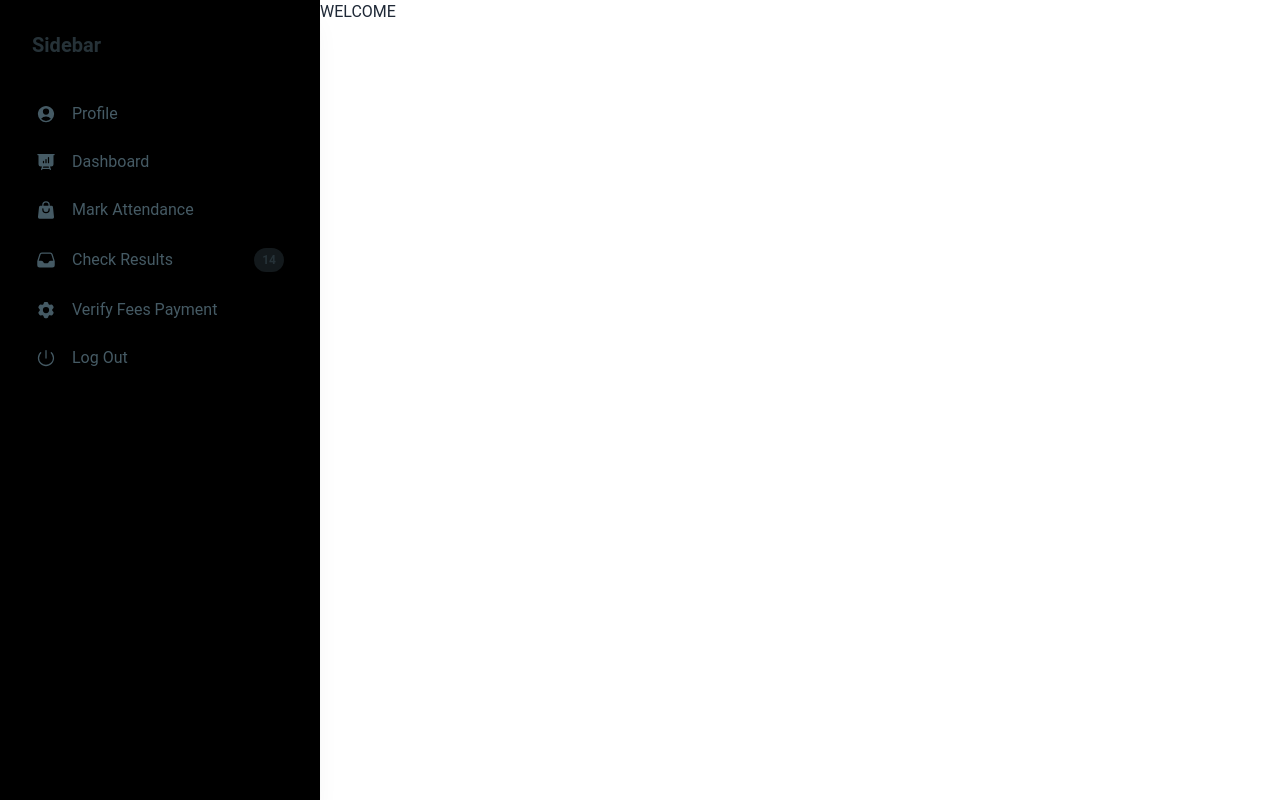
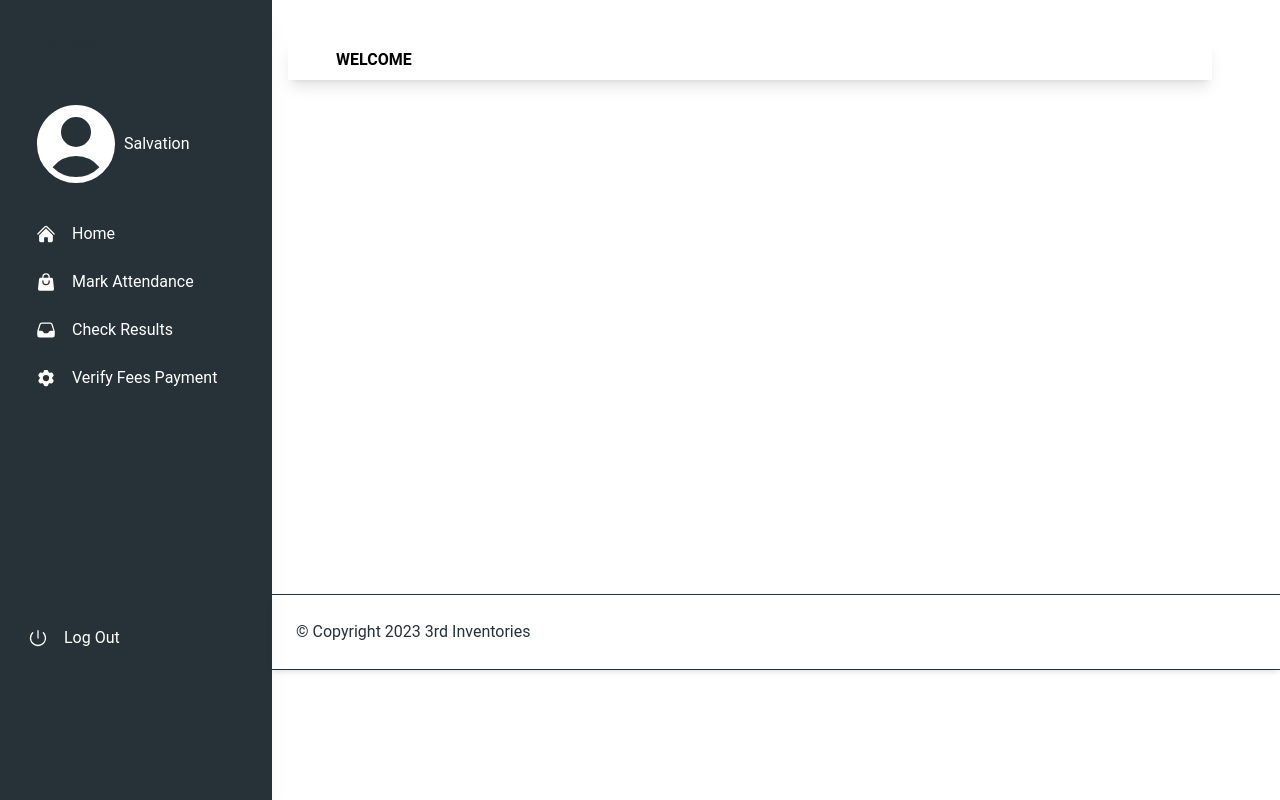
Before and after one commit to Salvation-Onovo/school-portal, a React (Vite) app: page /Home in a window 1280 px wide. Built offline with nearby package versions, Linux system fonts and the light colour scheme.

Commit message:
second commit

```diff
--- a/package.json
+++ b/package.json
@@ -11,6 +11,8 @@
   },
   "dependencies": {
     "@heroicons/react": "^2.0.18",
+    "@material-tailwind/react": "^2.1.2",
+    "axios": "^1.5.1",
     "react": "^18.2.0",
     "react-dom": "^18.2.0",
     "react-router-dom": "^6.16.0"
--- a/src/App.jsx
+++ b/src/App.jsx
@@ -1,5 +1,5 @@
 import { BrowserRouter, Route, Routes } from "react-router-dom"
-import { Home, Login, ResetPassword, SignUp } from './components'
+import { CheckResult, Home, Login, MarkAttendance, ResetPassword, SignUp, VerifyPayment } from './components'
 
 function App() {
 
@@ -8,8 +8,11 @@ function App() {
       <Routes>
         <Route exact path="/" element={<SignUp/>} />
         <Route path="Login" element={<Login/>} />
-        <Route path="ResetPassword" element={<ResetPassword/>} />
-        <Route path="Home" element={<Home/>} />
+        <Route path="ResetPassword" element={<ResetPassword/>}/>
+        <Route path="Home" element={<Home/>}/>
+        <Route path="MarkAttendance" element={<MarkAttendance/>}/>
+        <Route path="CheckResult" element={<CheckResult/>}/>
+        <Route path="VerifyPayment" element={<VerifyPayment/>}/>
       </Routes>
     </BrowserRouter>
   )
--- /dev/null
+++ b/src/Pages/CheckResult.jsx
@@ -0,0 +1,13 @@
+import { Footer, SideBar } from '../components'
+
+function CheckResult() {
+  return (
+    <div>
+      <div className="flex">
+        <SideBar />
+      </div>
+    </div>
+  )
+}
+
+export default CheckResult
--- /dev/null
+++ b/src/Pages/Home.jsx
@@ -0,0 +1,21 @@
+import { Footer, SideBar } from "../components"
+
+
+function Home() {
+  return (
+    <div>
+      <div className="flex">
+        <SideBar />
+        <div className="w-full">
+          <div className="mt-10 w-11/12 h-max mx-4 border-blue-gray-900 shadow-lg">
+            <p className="mx-10 text-black p-2 font-semibold">WELCOME</p>
+          </div>
+          <Footer />
+        </div>
+
+      </div>
+    </div>
+  )
+}
+
+export default Home
--- /dev/null
+++ b/src/Pages/MarkAttendance.jsx
@@ -0,0 +1,13 @@
+import { SideBar } from "../components"
+
+function MarkAttendance() {
+  return (
+    <div>
+      <div className="flex">
+        <SideBar/>
+      </div>
+    </div>
+  )
+}
+
+export default MarkAttendance
--- /dev/null
+++ b/src/Pages/VerifyPayment.jsx
@@ -0,0 +1,13 @@
+import { SideBar } from '../components'
+
+function VerifyPayment() {
+  return (
+    <div>
+      <div className="flex">
+        <SideBar/>
+      </div>
+    </div>
+  )
+}
+
+export default VerifyPayment
--- /dev/null
+++ b/src/components/Footer.jsx
@@ -0,0 +1,13 @@
+import { Typography } from "@material-tailwind/react";
+
+function Footer() {
+  return (
+    <footer className="flex w-full flex-row flex-wrap items-center justify-center shadow-md ring-1 ring-blue-gray-900 py-6 px-6 md:justify-between mt-[515px]">
+      <Typography color="blue-gray" className="font-normal">
+        &copy; Copyright 2023 3rd Inventories
+      </Typography>
+    </footer>
+  );
+}
+
+export default Footer
--- a/src/components/Home.jsx
+++ /dev/null
@@ -1,16 +0,0 @@
-import { SideBar } from "."
-
-
-function Home() {
-  return (
-    <div className="flex">
-      <SideBar/>
-
-      <div>
-        <p>WELCOME</p>
-      </div>
-    </div>
-  )
-}
-
-export default Home
--- a/src/components/SideBar.jsx
+++ b/src/components/SideBar.jsx
@@ -3,70 +3,79 @@ import {
   List,
   ListItem,
   ListItemPrefix,
-  ListItemSuffix,
-  Chip,
 } from "@material-tailwind/react";
 import {
-  PresentationChartBarIcon,
   ShoppingBagIcon,
   UserCircleIcon,
   Cog6ToothIcon,
   InboxIcon,
   PowerIcon,
+  HomeIcon,
 } from "@heroicons/react/24/solid";
+import { Link } from "react-router-dom";
 
 function Home() {
   return (
-    <div className="h-screen w-full max-w-[20rem] p-4 shadow-xl bg-black shadow-blue-gray-900/5">
+    <div className="h-screen max-w-[20rem] p-4 shadow-xl bg-blue-gray-900 shadow-blue-gray-900/5">
       <div className="mb-2 p-4">
         <Typography variant="h5" color="blue-gray">
           Sidebar
         </Typography>
       </div>
+
+      <div>
+        <ListItem className="text-white">
+          <UserCircleIcon className="h-24 w-24" />
+          Salvation
+        </ListItem>
         <List>
-        <ListItem>
+
+          <Link to={"/Home"}>
+            <ListItem className="text-white">
               <ListItemPrefix>
-            <UserCircleIcon className="h-5 w-5" />
+                <HomeIcon className="h-5 w-5" />
               </ListItemPrefix>
-          Profile
+              Home
             </ListItem>
+          </Link>
 
-        <ListItem>
-          <ListItemPrefix>
-            <PresentationChartBarIcon className="h-5 w-5" />
-          </ListItemPrefix>
-          Dashboard
-        </ListItem>
-        <ListItem>
+          <Link to={"/MarkAttendance"}>
+            <ListItem className="text-white">
               <ListItemPrefix>
                 <ShoppingBagIcon className="h-5 w-5" />
               </ListItemPrefix>
               Mark Attendance
             </ListItem>
+          </Link>
 
-        <ListItem>
+          <Link to={"/CheckResult"}>
+            <ListItem className="text-white">
               <ListItemPrefix>
                 <InboxIcon className="h-5 w-5" />
               </ListItemPrefix>
               Check Results
-          <ListItemSuffix>
-            <Chip value="14" size="sm" variant="ghost" color="blue-gray" className="rounded-full" />
-          </ListItemSuffix>
+              {/* <ListItemSuffix>
+              <Chip value="14" size="sm" color="blue-gray" className="rounded-full" />
+            </ListItemSuffix> */}
             </ListItem>
+          </Link>
 
-        <ListItem>
+          <Link to={"/VerifyPayment"}>
+            <ListItem className="text-white">
               <ListItemPrefix>
                 <Cog6ToothIcon className="h-5 w-5" />
               </ListItemPrefix>
               Verify Fees Payment
             </ListItem>
-        <ListItem>
+          </Link>
+        </List>
+        <ListItem className="mt-52 text-white">
           <ListItemPrefix>
             <PowerIcon className="h-5 w-5" />
           </ListItemPrefix>
           Log Out
         </ListItem>
-      </List>
+      </div>
     </div>
   );
 }
--- a/src/components/index.js
+++ b/src/components/index.js
@@ -1,5 +1,9 @@
-export { default as Home } from "./Home"
 export { default as SignUp } from "./SignUp"
 export { default as Login } from "./Login"
 export { default as ResetPassword } from "./ResetPassword"
 export { default as SideBar } from "./SideBar"
+export { default as Footer } from "./Footer"
+export { default as Home } from "../Pages/Home"
+export { default as MarkAttendance } from "../Pages/MarkAttendance"
+export { default as CheckResult } from "../Pages/CheckResult"
+export { default as VerifyPayment } from "../Pages/VerifyPayment"
--- a/tailwind.config.js
+++ b/tailwind.config.js
@@ -8,7 +8,7 @@ module.exports = withMT({
     extend: {},
   },
   daisyui: {
-    themes:["light"]
+    themes: ["light"]
   },
   plugins: [require("daisyui")],
 })
```
Also changed, not shown: 1 other file (tests, documents, lock files or other folders). Lines whose indentation alone changed are shown as unchanged.
